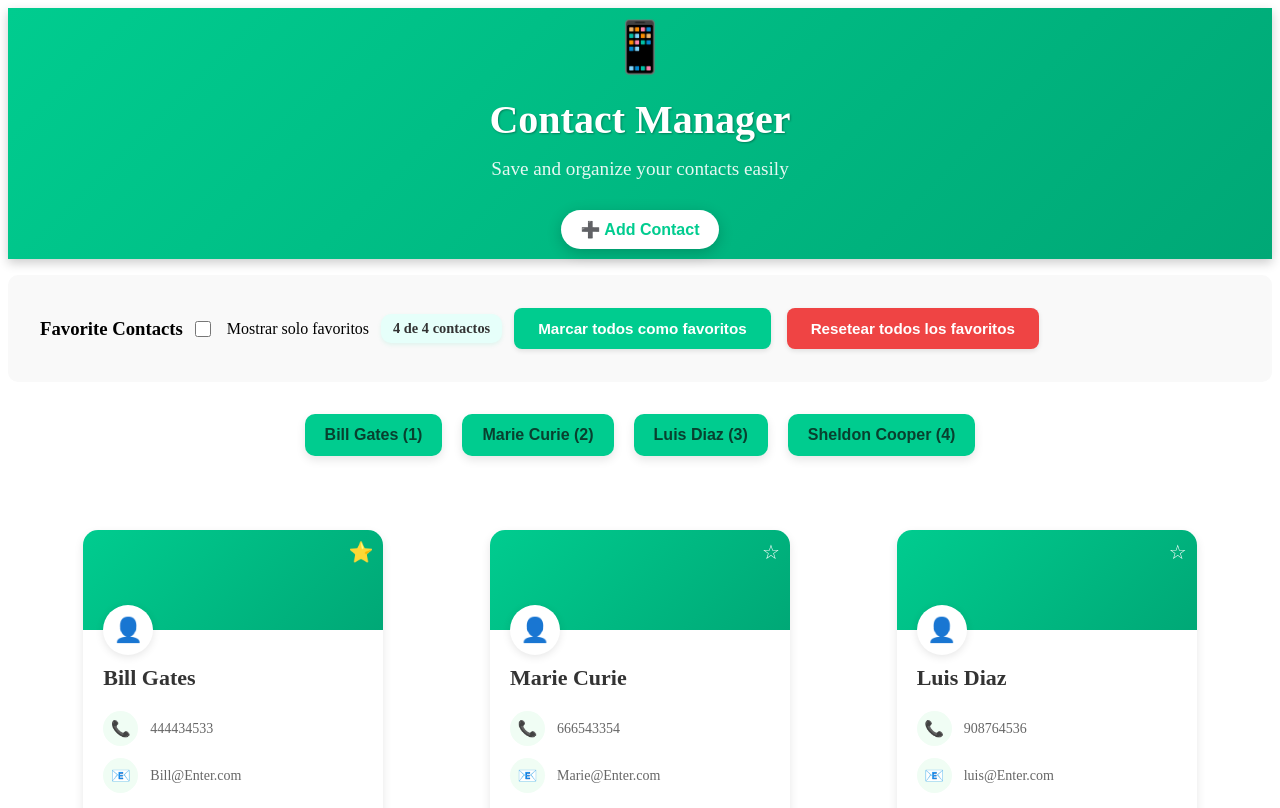
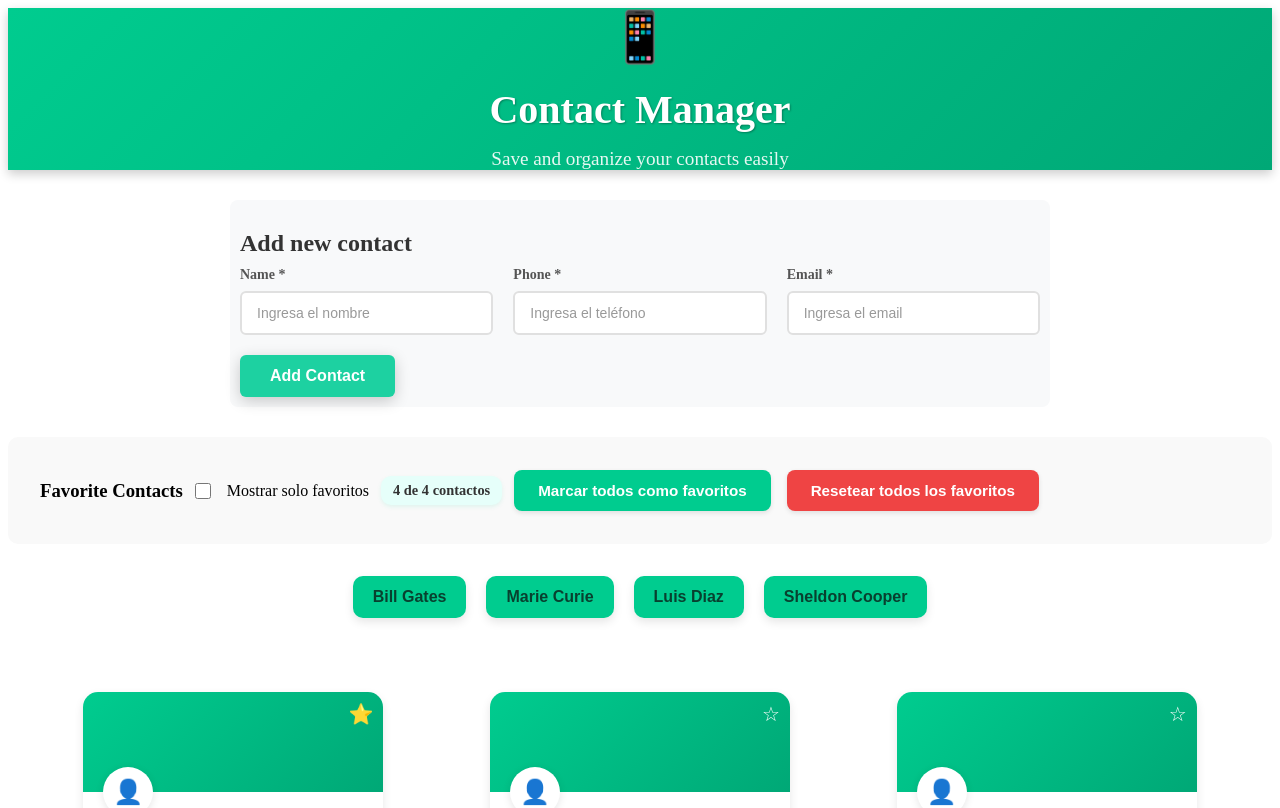
Before and after one commit to romanocode/contact-manager, a React (Vite) app: page / in a window 1280 px wide. Shown: the top 808 px of the page. Built offline with nearby package versions, Linux system fonts and the light colour scheme.

Commit message:
Nuevas funcionalidades Formulario

```diff
--- a/src/App.jsx
+++ b/src/App.jsx
@@ -1,4 +1,5 @@
 import { useState } from "react";
+import ContactForm from "./components/ContactForm";
 import ContactCard from "./components/ContactCard";
 import ContactList from "./components/ContactList";
 import Footer from "./components/Footer";
@@ -10,6 +11,8 @@ import "./index.css"
 export default function App() {
   const [selectedContact, setSelectedContact] = useState(null);
   const [showOnlyFavorites, setShowOnlyFavorites] = useState(false);
+
+
 
   const [contacts, setContacts] = useState([
     {
@@ -124,10 +127,20 @@ export default function App() {
     }
   };
 
+  function handleAddContact(newContact) {
+    const updatedContacts = [...contacts, newContact]; // Spread operator
+    setContacts(updatedContacts);
+  }
+
+
   return (
     <div>
       <Header />
       <main>
+
+        <ContactForm onAddContact={handleAddContact} />
+
+
         <section className="favorites-filter">
           <label>
             <h3>Favorite Contacts</h3>
@@ -162,7 +175,7 @@ export default function App() {
                 onClick={() => handleSelectContact(contact)}
                 className="contact-btn"
               >
-                {contact.name} ({contact.id})
+                {contact.name}
               </button>
             </div>
           ))}
--- /dev/null
+++ b/src/components/ContactForm.jsx
@@ -0,0 +1,113 @@
+import { useState } from "react";
+import "./contacform.css"
+
+export default function ContactForm({ onAddContact }) {
+  const [newContact, setNewContact] = useState({
+    name: "",
+    phone: "",
+    email: "",
+  });
+
+  const [errors, setErrors] = useState({});
+
+  const handleChangeContact = (event) => {
+    const { name, value } = event.target;
+    setNewContact((prevContact) => ({
+      ...prevContact,
+      [name]: value,
+    }));
+
+    if (errors[name]) {
+      setErrors((prev) => ({
+        ...prev,
+        [name]: "",
+      }));
+    }
+  };
+
+  const validateForm = () => {
+    const newErrors = {};
+
+    if (!newContact.name.trim()) {
+      newErrors.name = "El nombre es obligatorio";
+    } else if (newContact.name.trim().length < 2) {
+      newErrors.name = "Debe tener al menos 2 caracteres";
+    }
+
+    if (!newContact.phone.trim()) {
+      newErrors.phone = "El teléfono es obligatorio";
+    } else if (!/^\d{8,15}$/.test(newContact.phone.trim())) {
+      newErrors.phone = "Debe tener entre 8 y 15 dígitos";
+    }
+
+    if (!newContact.email.trim()) {
+      newErrors.email = "El email es obligatorio";
+    } else if (!/^[^\s@]+@[^\s@]+\.[^\s@]+$/.test(newContact.email.trim())) {
+      newErrors.email = "Formato de email no válido";
+    }
+
+    setErrors(newErrors);
+    return Object.keys(newErrors).length === 0;
+  };
+
+  const handleSubmit = () => {
+    if (!validateForm()) return;
+
+    onAddContact({
+      id: crypto.randomUUID(),
+      name: newContact.name.trim(),
+      phone: parseInt(newContact.phone.trim(), 10),
+      email: newContact.email.trim(),
+      isFavorite: false,
+    });
+
+    setNewContact({ name: "", phone: "", email: "" });
+    setErrors({});
+  };
+
+  return (
+    <div className="contact-form">
+      <h2>Add new contact</h2>
+
+      <div className="form-container">
+        <div className="form-row">
+          <label>Name *</label>
+          <input
+            type="text"
+            name="name"
+            value={newContact.name}
+            onChange={handleChangeContact}
+            placeholder="Ingresa el nombre"
+          />
+          {errors.name && <span className="error">{errors.name}</span>}
+        </div>
+
+        <div className="form-row">
+          <label>Phone *</label>
+          <input
+            type="tel"
+            name="phone"
+            value={newContact.phone}
+            onChange={handleChangeContact}
+            placeholder="Ingresa el teléfono"
+          />
+          {errors.phone && <span className="error">{errors.phone}</span>}
+        </div>
+
+        <div className="form-row">
+          <label>Email *</label>
+          <input
+            type="email"
+            name="email"
+            value={newContact.email}
+            onChange={handleChangeContact}
+            placeholder="Ingresa el email"
+          />
+          {errors.email && <span className="error">{errors.email}</span>}
+        </div>
+      </div>
+
+      <button className="add-button" onClick={handleSubmit}>Add Contact</button>
+    </div>
+  );
+}
--- a/src/components/Header.jsx
+++ b/src/components/Header.jsx
@@ -20,10 +20,6 @@ export default function Header() {
         Save and organize your contacts easily
       </p>
 
-      {/* Botón para agregar contacto */}
-      <button onClick={handleAddContact} className="add-button">
-        ➕ Add Contact
-      </button>
 
 
       {/* Estilos CSS simples */}
@@ -31,7 +27,6 @@ export default function Header() {
         .header {
           background: linear-gradient(135deg, #00CC8F, #00A876);
           color: white;
-          padding: 10px 10px;
           text-align: center;
           box-shadow: 0 4px 10px rgba(0, 0, 0, 0.2);
         }
@@ -54,28 +49,7 @@ export default function Header() {
           opacity: 0.9;
         }
 
-        .add-button {
-          background: white;
-          color: #00CC8F;
-          border: none;
-          padding: 10px 20px;
-          font-size: 1rem;
-          font-weight: bold;
-          border-radius: 25px;
-          cursor: pointer;
-          box-shadow: 0 4px 15px rgba(0, 0, 0, 0.2);
-          transition: all 0.3s ease;
-        }
 
-        .add-button:hover {
-          transform: translateY(-2px);
-          box-shadow: 0 6px 20px rgba(0, 0, 0, 0.3);
-          background: #f8f9fa;
-        }
-
-        .add-button:active {
-          transform: translateY(0);
-        }
 
         /* Para pantallas pequeñas */
         @media (max-width: 768px) {
--- /dev/null
+++ b/src/components/contacform.css
@@ -0,0 +1,122 @@
+.contact-form {
+  background-color: #f8f9fa;
+  padding: 10px;
+  border-radius: 8px;
+  margin-bottom: 30px;
+  max-width: 800px;
+  margin-left: auto;
+  margin-right: auto;
+}
+
+.contact-form h2 {
+  color: #333;
+  margin-bottom: 10px;
+  font-size: 24px;
+  font-weight: 600;
+}
+
+.form-container {
+  display: flex;
+  flex-wrap: wrap;
+  gap: 20px;
+  margin-bottom: 20px;
+}
+
+.form-row {
+  flex: 1;
+  min-width: 200px;
+  display: flex;
+  flex-direction: column;
+}
+
+.form-row label {
+  font-size: 14px;
+  font-weight: 600;
+  color: #555;
+  margin-bottom: 8px;
+}
+
+.form-row input {
+  padding: 12px 15px;
+  border: 2px solid #e0e0e0;
+  border-radius: 6px;
+  font-size: 14px;
+  transition: border-color 0.3s ease;
+  background-color: white;
+}
+
+.form-row input:focus {
+  outline: none;
+  border-color: #1dd1a1;
+  box-shadow: 0 0 0 3px rgba(29, 209, 161, 0.1);
+}
+
+.form-row input::placeholder {
+  color: #999;
+}
+
+.error {
+  color: #e74c3c;
+  font-size: 12px;
+  margin-top: 5px;
+  font-weight: 500;
+}
+
+.contact-form button {
+  background-color: #1dd1a1;
+  color: white;
+  padding: 12px 30px;
+  border: none;
+  border-radius: 6px;
+  font-size: 16px;
+  font-weight: 600;
+  cursor: pointer;
+  transition: background-color 0.3s ease;
+  align-self: flex-start;
+}
+
+.contact-form button:hover {
+  background-color: #17a085;
+}
+
+.contact-form button:active {
+  transform: translateY(1px);
+}
+
+.add-button {
+          background: white;
+          color: #00CC8F;
+          border: none;
+          padding: 10px 20px;
+          font-size: 1rem;
+          font-weight: bold;
+          border-radius: 25px;
+          cursor: pointer;
+          box-shadow: 0 4px 15px rgba(0, 0, 0, 0.2);
+          transition: all 0.3s ease;
+        }
+
+        .add-button:hover {
+          transform: translateY(-2px);
+          box-shadow: 0 6px 20px rgba(0, 0, 0, 0.3);
+          background: #f8f9fa;
+        }
+
+        .add-button:active {
+          transform: translateY(0);
+        }
+
+/* Responsive design */
+@media (max-width: 768px) {
+  .form-container {
+    flex-direction: column;
+  }
+
+  .form-row {
+    min-width: 100%;
+  }
+
+  .contact-form {
+    padding: 20px;
+  }
+}
```
